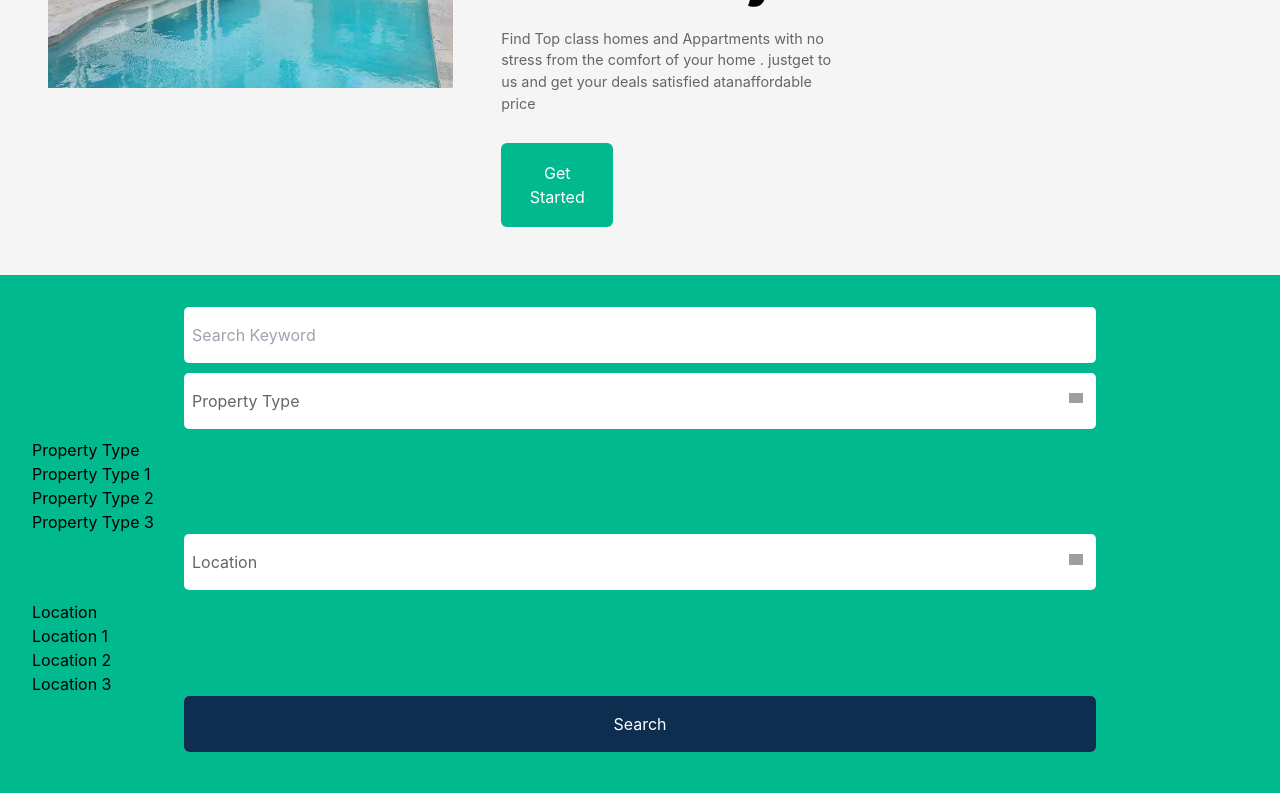
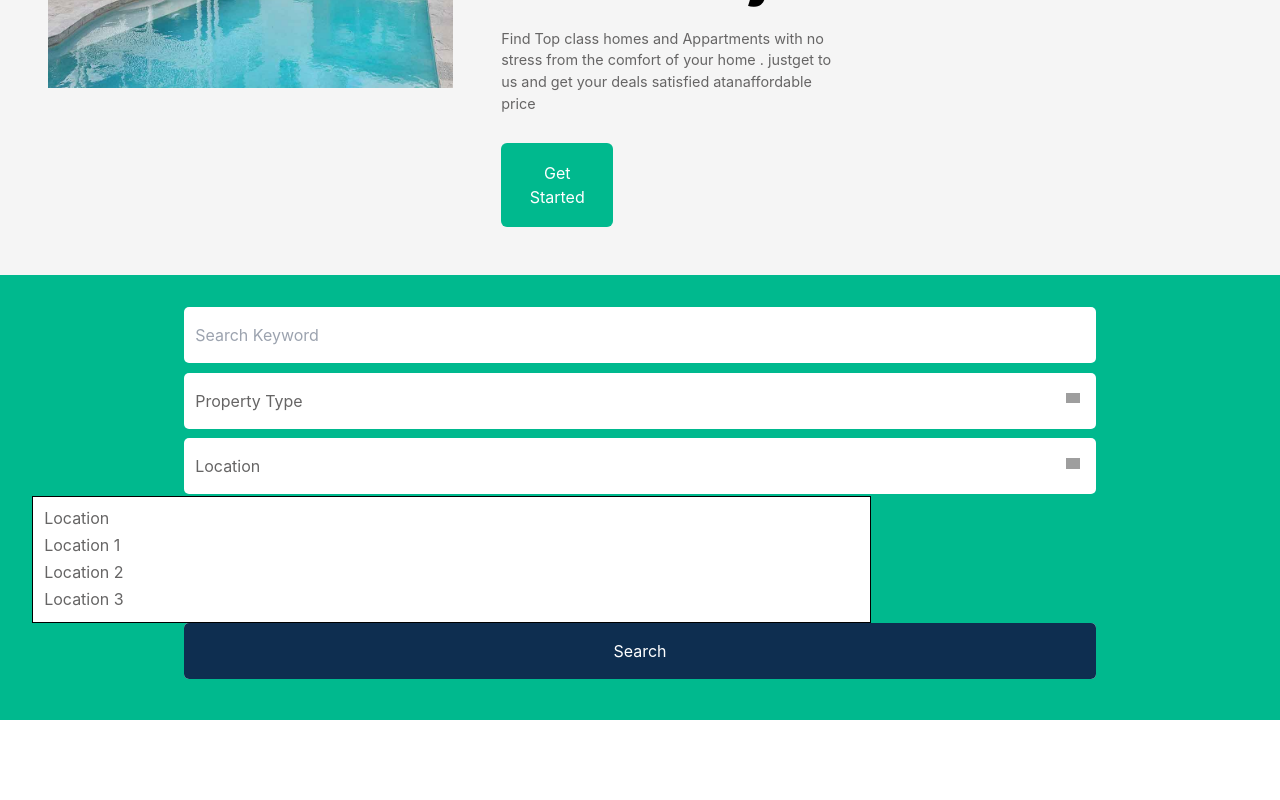
Before and after one commit to BLADEHEDA/Real-estate-App, a React (Create React App) app: page / in a window 1280 px wide. Shown: the part 394-1194 px from the top of the page. Built offline with nearby package versions, Linux system fonts and the light colour scheme; grey boxes are pictures that could not be loaded.

Commit message:
found a new way

```diff
--- a/src/components/HOME/Formbar.jsx
+++ b/src/components/HOME/Formbar.jsx
@@ -1,28 +1,59 @@
 import React from 'react'
+import { useState } from 'react'
 import arrowdown from "../../images/icons8-down-24.png"
 import Button from '../SHARED/Button'
 import "./Home.css"
 
 const Formbar = () => {
+
+  // close the active option bar when clicked on anywherearound the component
+  const closActive=()=>{
+    if( showLocation || showProperty){
+    seshowProperty()
+    setshowLocation();
+    }
+  }
+    // hide and show the property box
+const[showProperty, seshowProperty] = useState();
+const displayproperty =showProperty ? "show":"property";
+const toggleshowProperty =()=>{
+  if( showLocation){
+    setshowLocation();
+  }
+  else{
+    seshowProperty(!showProperty);
+  }
+
+}
+// hide and show the location box
+const[showLocation , setshowLocation]= useState();
+const displaylocation = showLocation?"show":"location";
+const toggleshowlocation =()=>{
+  setshowLocation(!showLocation);
+  seshowProperty()
+}
+
+
+
   return (
-    <div className='formbar' >
+    <div className='formbar' onClick={closActive} >
       <div className="input"><input type="text" className="formbar-search" placeholder='Search Keyword' />   </div>
-        <div className="input formbar-show flex justify-between ">
+        <div onClick={toggleshowProperty} className="input formbar-show flex justify-between   ">
             <div className="input-text">Property Type </div>
             <div className="input-image"> <img src={arrowdown} alt="arrowdown" className='arrowdown' /> </div>
         </div>
-        <div className="input1 formbar-hide">
+        <div className={`property formbar-hide ${displayproperty}`}>
             <div className="property-type"> Property Type</div>
             <div className="property-type"> Property Type 1</div>
             <div className="property-type"> Property Type 2</div>
             <div className="property-type"> Property Type 3</div>
         </div>
 
-        <div className="input formbar-show flex justify-between ">
+        <div  onClick={toggleshowlocation} className="input formbar-show flex justify-between ">
             <div className="input-text">Location </div>
             <div className="input-image"> <img src={arrowdown} alt="arrowdown"  className='arrowdown' /> </div>
         </div>
-        <div className="input1 formbar-hide">
+        <div className={`location formbar-hide ${displaylocation}` }>
             <div className="property-type">Location </div>
             <div className="property-type"> Location 1</div>
             <div className="property-type">Location 2</div>
@@ -33,6 +64,8 @@ const Formbar = () => {
              style={{ color: "#fff",  background: "#0E2E50",width:"100%",height:"100%",
              padding: "1em 0.5em",borderRadius:"5px"}} / >
             </div>
+
+
     </div>
   )
 }
--- a/src/components/HOME/Home.css
+++ b/src/components/HOME/Home.css
@@ -32,6 +32,7 @@
     .formbar{
         background:   #00B98E ;
         padding: 2em;
+        margin-bottom: 5em;
     }
     .input{
         width: 75%;
@@ -41,7 +42,7 @@
         /* border: solid 1px black; */
         margin-bottom: 0.6em;
         border-radius: 5px;
-        padding: 1em 0.5em;
+        padding: 1em 0.7em;
     }
     .btn-input{
         padding: 0em;
@@ -57,6 +58,34 @@
         margin-top: 0.25em;
         margin-right:0.3em;
     }
+
+    .location {
+        width: 69%;
+        color: #666565;
+        background-color: #fff;
+        padding: 0.5em 0.7em;
+        /* position: absolute; */
+        left: 7.5em;
+        line-height: 1.7;
+        margin-top: -0.5em;
+        border: solid 1px black;
+        /* display: none; */
+    }
+   .property{
+        width: 69%;
+        color: #666565;
+        background-color: #fff;
+        border: solid 1px black;
+        padding: 0.5em 0.7em;
+        position: absolute;
+        left: 7.5em;
+        margin-top: -0.5em;
+        line-height: 1.7;
+        display: none;
+    }
+.show{
+    display: block;
+}
 
 }
 @media only screen and (min-width:768px){
```
